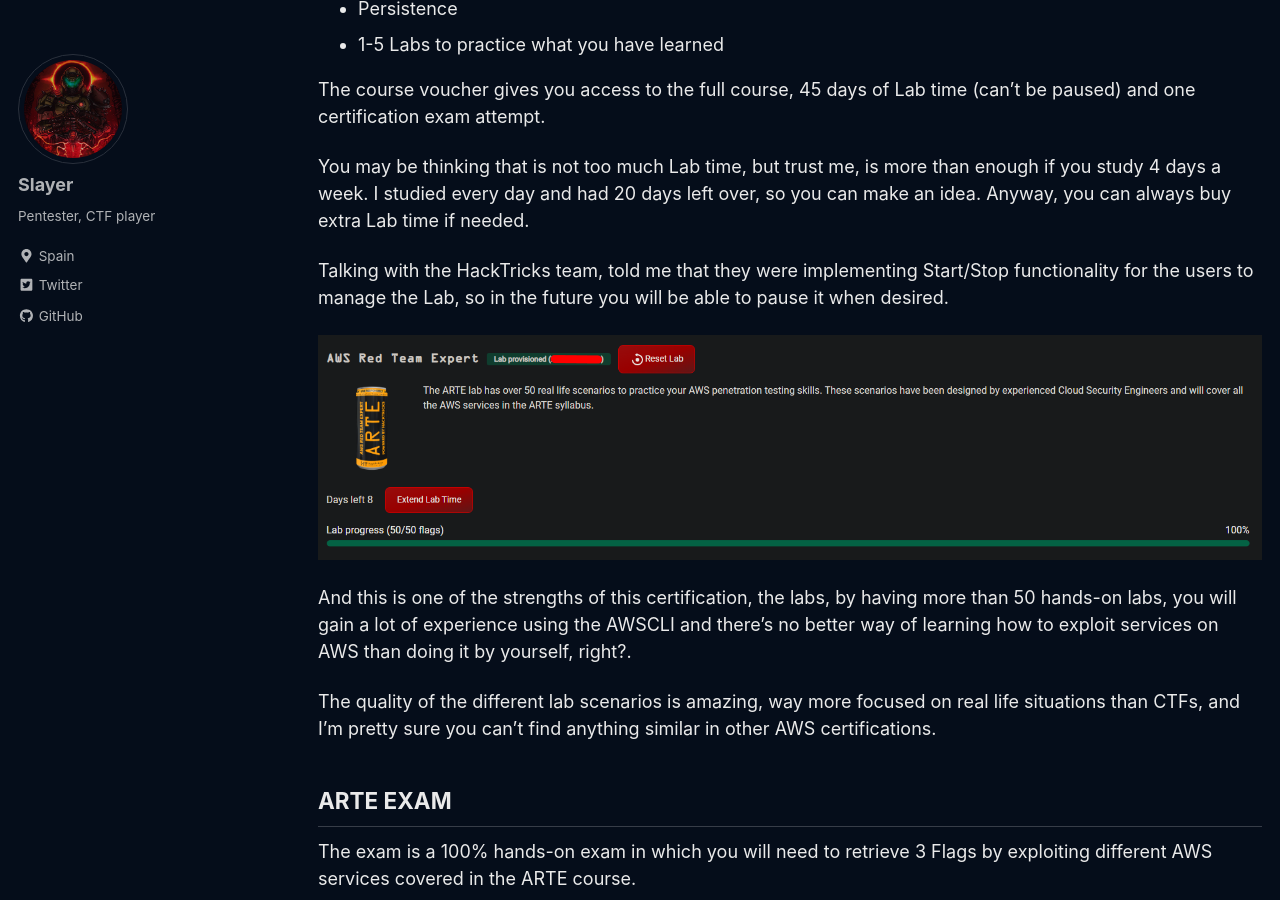
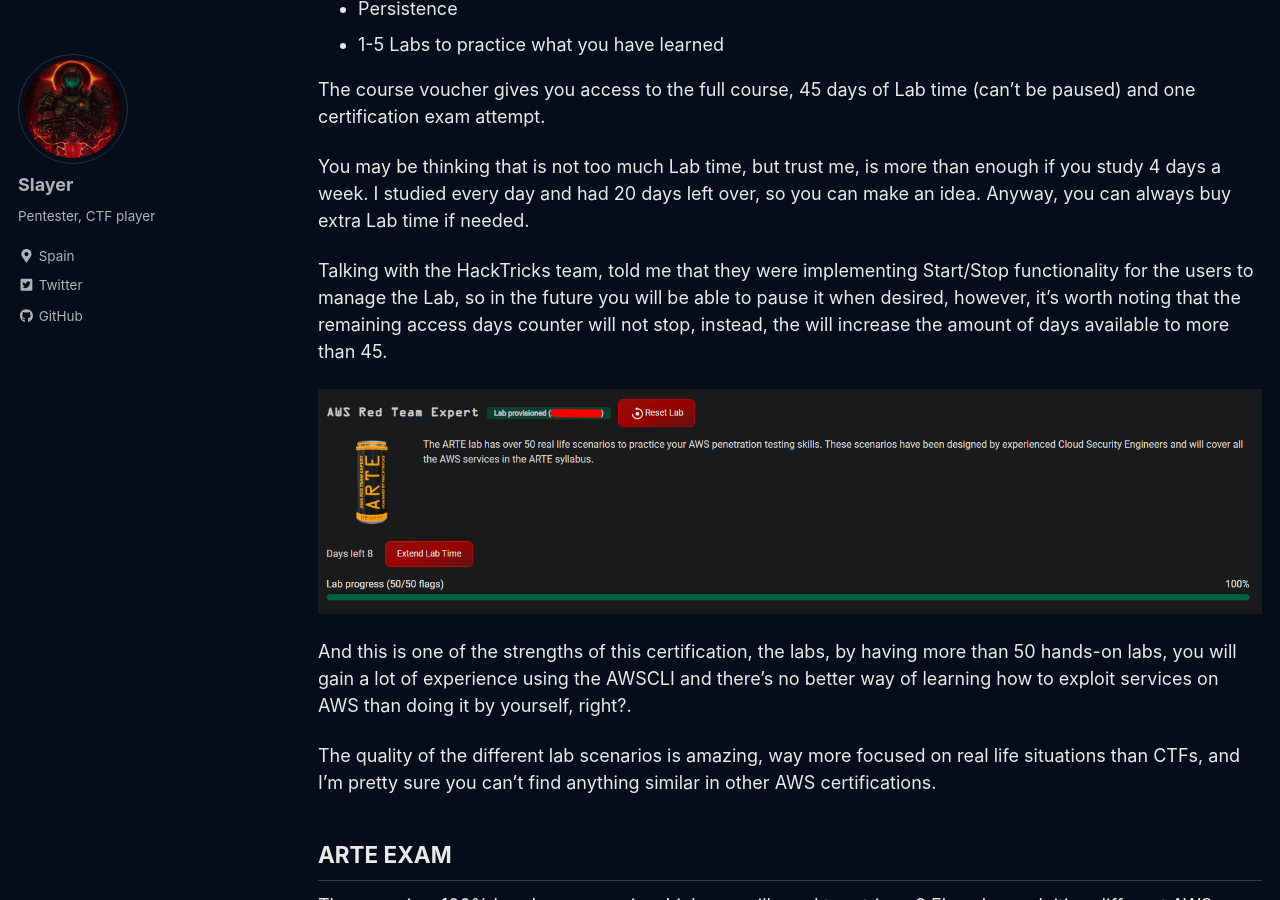
Before and after one commit to Slayer0x/Slayer0x.github.io, a Jekyll site: the page built from _posts/2024-04-17-ARTE.md, in a window 1280 px wide and 900 px high, scrolled down 1677 px. Built offline with Jekyll 4.4.1, drawn with Linux system fonts in a browser that asks for light colours; cached includes are drawn as plain includes; a script that is not in the unit is left out.

Commit message:
Fixed Text

```diff
--- a/_posts/2024-04-17-ARTE.md
+++ b/_posts/2024-04-17-ARTE.md
@@ -51,7 +51,7 @@
 
 You may be thinking that is not too much Lab time, but trust me, is more than enough if you study 4 days a week. I studied every day and had 20 days left over, so you can make an idea. Anyway, you can always buy extra Lab time if needed.
 
-Talking with the HackTricks team, told me that they were implementing Start/Stop functionality for the users to manage the Lab, so in the future you will be able to pause it when desired.
+Talking with the HackTricks team, told me that they were implementing Start/Stop functionality for the users to manage the Lab, so in the future you will be able to pause it when desired, however, it's worth noting that the remaining access days counter will not stop, instead, the will increase the amount of days available to more than 45.
 
 ![](/assets/images/arte/Lab.png)
 
```
